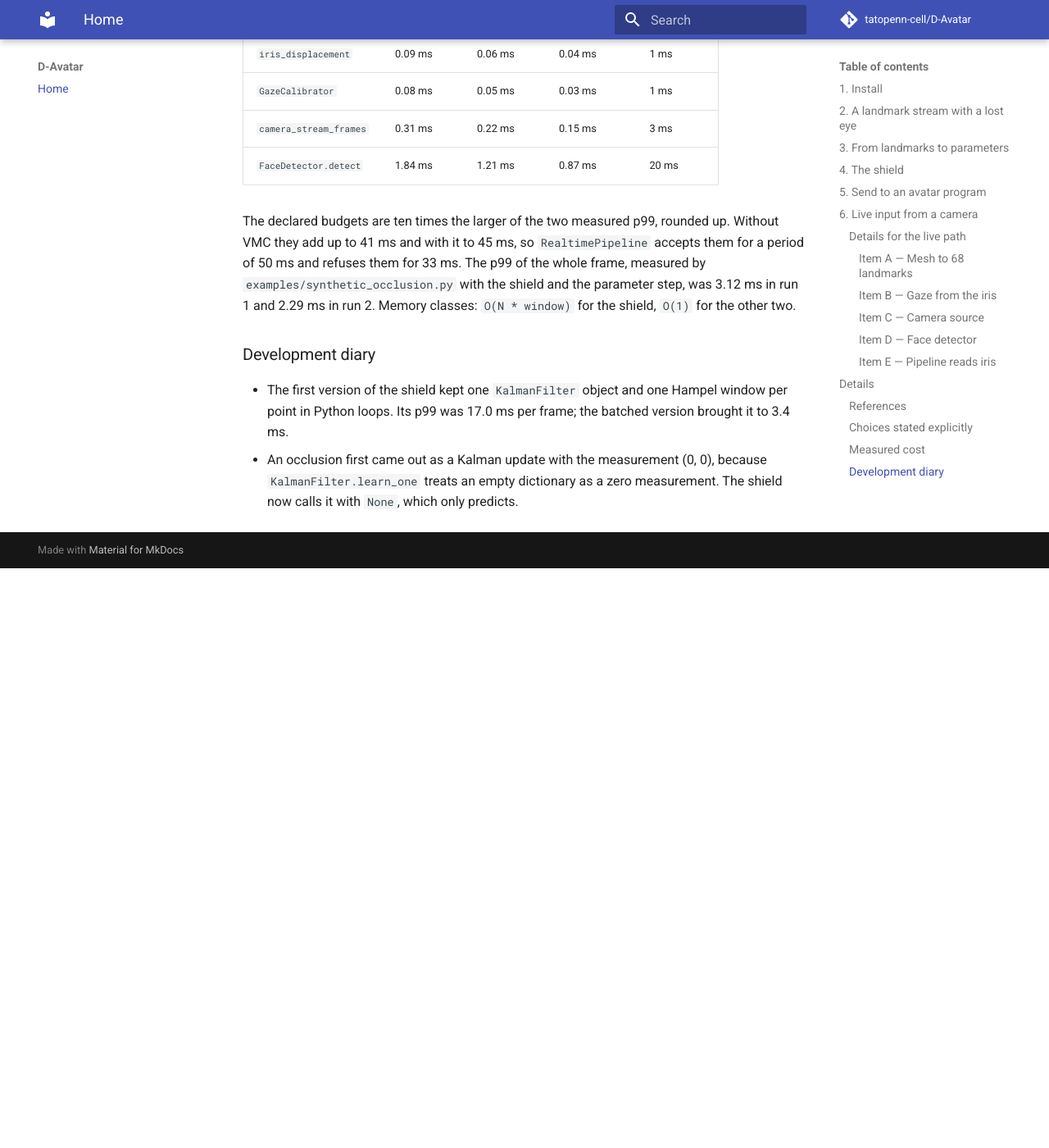
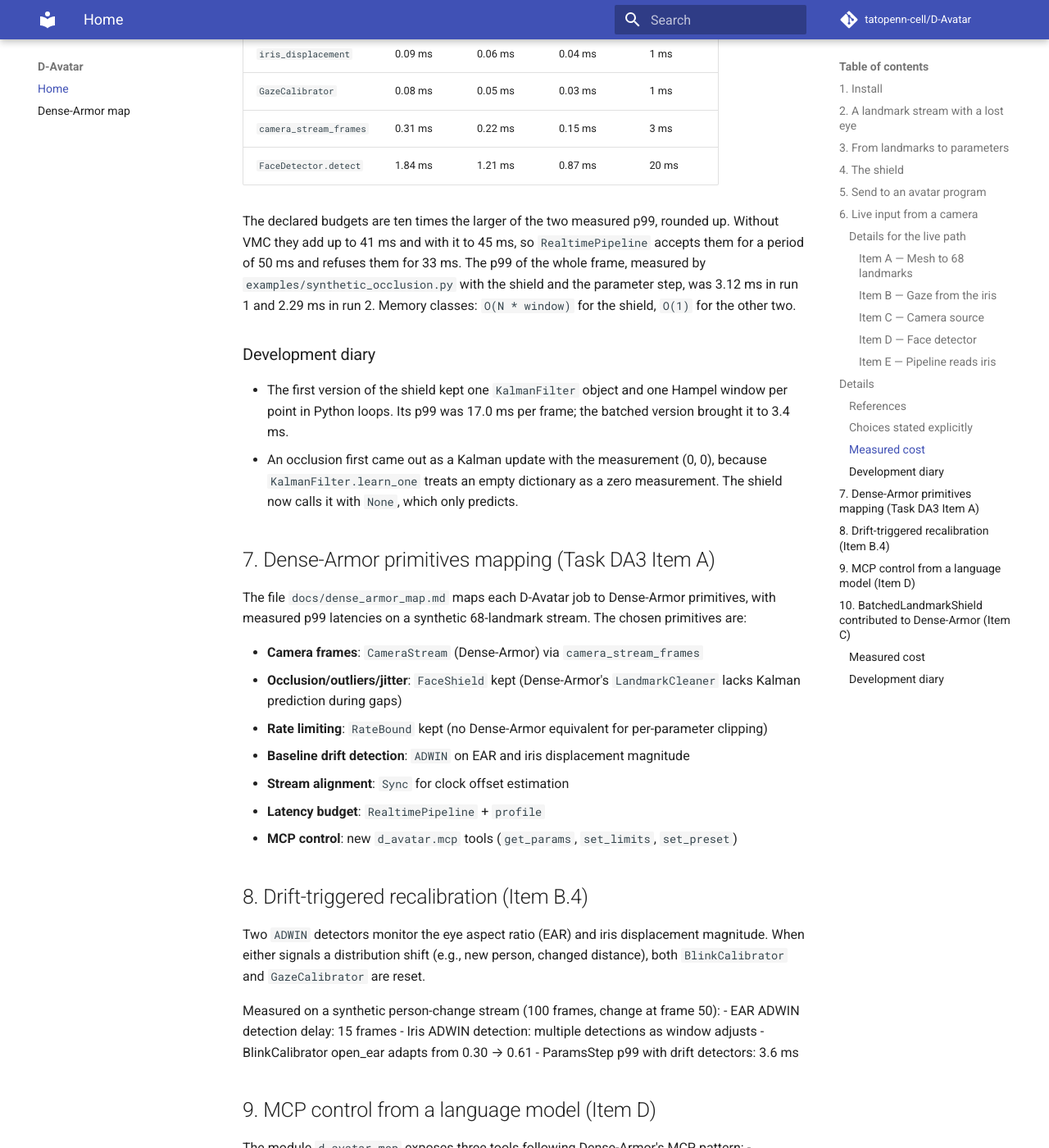
Before and after one commit to tatopenn-cell/D-Avatar, an MkDocs documentation site: the page built from docs/index.md, in a window 1280 px wide and 1400 px high, scrolled down 5939 px. Shown: the whole window at 82% size. Built offline with MkDocs 1.6.1 and Material for MkDocs 9.7.7, drawn with Linux system fonts in a browser that asks for light colours; comment, search, counter and statistics services are not loaded; before the commit the page ends 6632 px from its top, so only the background shows below that; some of the changed text lies outside the part shown.

Commit message:
Item E: Update docs, README, mkdocs.yml; fix mypy/ruff in mcp.py and test_mcp.py

````diff
--- a/d_avatar/__init__.py
+++ b/d_avatar/__init__.py
@@ -7,7 +7,7 @@ An application on top of `dense_armor`.
 from d_avatar.capture import CameraSource, camera_stream_frames
 from d_avatar.detector import FaceDetector
 from d_avatar.gaze import GazeCalibrator, iris_displacement
-from d_avatar.mcp import DAvatarMCPTools, get_params, set_limits, set_preset, list_presets
+from d_avatar.mcp import DAvatarMCPTools, get_params, list_presets, set_limits, set_preset
 from d_avatar.mesh import iris_centres, mesh_to_68
 from d_avatar.params import BlinkCalibrator, RateBound, ema, landmarks_to_params
 from d_avatar.pipeline import AvatarPipeline, build_pipeline, run
--- a/docs/index.md
+++ b/docs/index.md
@@ -171,3 +171,75 @@ The declared budgets are ten times the larger of the two measured p99, rounded u
 
 - The first version of the shield kept one `KalmanFilter` object and one Hampel window per point in Python loops. Its p99 was 17.0 ms per frame; the batched version brought it to 3.4 ms.
 - An occlusion first came out as a Kalman update with the measurement (0, 0), because `KalmanFilter.learn_one` treats an empty dictionary as a zero measurement. The shield now calls it with `None`, which only predicts.
+
+## 7. Dense-Armor primitives mapping (Task DA3 Item A)
+
+The file `docs/dense_armor_map.md` maps each D-Avatar job to Dense-Armor primitives, with measured p99 latencies on a synthetic 68-landmark stream. The chosen primitives are:
+
+- **Camera frames**: `CameraStream` (Dense-Armor) via `camera_stream_frames`
+- **Occlusion/outliers/jitter**: `FaceShield` kept (Dense-Armor's `LandmarkCleaner` lacks Kalman prediction during gaps)
+- **Rate limiting**: `RateBound` kept (no Dense-Armor equivalent for per-parameter clipping)
+- **Baseline drift detection**: `ADWIN` on EAR and iris displacement magnitude
+- **Stream alignment**: `Sync` for clock offset estimation
+- **Latency budget**: `RealtimePipeline` + `profile`
+- **MCP control**: new `d_avatar.mcp` tools (`get_params`, `set_limits`, `set_preset`)
+
+## 8. Drift-triggered recalibration (Item B.4)
+
+Two `ADWIN` detectors monitor the eye aspect ratio (EAR) and iris displacement magnitude. When either signals a distribution shift (e.g., new person, changed distance), both `BlinkCalibrator` and `GazeCalibrator` are reset.
+
+Measured on a synthetic person-change stream (100 frames, change at frame 50):
+- EAR ADWIN detection delay: 15 frames
+- Iris ADWIN detection: multiple detections as window adjusts
+- BlinkCalibrator open_ear adapts from 0.30 → 0.61
+- ParamsStep p99 with drift detectors: 3.6 ms
+
+## 9. MCP control from a language model (Item D)
+
+The module `d_avatar.mcp` exposes three tools following Dense-Armor's MCP pattern:
+- `get_params()`: returns current parameters, rate limits, and calibrator state
+- `set_limits(max_step, max_step_deg)`: updates rate limits
+- `set_preset(name)`: applies "calm" (0.05/2°), "lively" (0.2/10°), or "default" (0.1/5°)
+
+Tools are callable directly for testing without the MCP library:
+```python
+from d_avatar.mcp import DAvatarMCPTools, get_params, set_preset
+from d_avatar.pipeline import ParamsStep
+
+params_step = ParamsStep()
+tools = DAvatarMCPTools(params_step)
+tools.set_preset('lively')
+print(tools.get_params())
+```
+
+## 10. BatchedLandmarkShield contributed to Dense-Armor (Item C)
+
+The batched constant-velocity Kalman + Hampel shield (`FaceShield`) was contributed to Dense-Armor as `BatchedLandmarkShield` on branch `feature/batched-landmark-shield`. It passes `check_estimator` and provides:
+- Per-point 4D constant-velocity Kalman filter (x, y, vx, vy)
+- Causal Hampel outlier filter per coordinate
+- Gap filling with Kalman prediction (not just last value)
+- Neutral decay after `max_gap` frames
+- Declared `budget_s = 35 ms`, `memory_class = "O(N * window)"`
+
+### Measured cost
+
+Measured in two Kaggle CPU kernel runs, 2000 frames of the synthetic face per step:
+
+| Step | p99, run 1 | p99, run 2 | median, run 2 | `budget_s` |
+|---|---|---|---|---|
+| `FaceShield` | 3.42 ms | 2.06 ms | 1.36 ms | 35 ms |
+| `ParamsStep` | 0.53 ms | 0.37 ms | 0.24 ms | 6 ms |
+| `VmcStep` | 0.37 ms | 0.24 ms | 0.14 ms | 4 ms |
+| `mesh_to_68` | 0.42 ms | 0.28 ms | 0.18 ms | 5 ms |
+| `iris_centres` | 0.11 ms | 0.08 ms | 0.05 ms | 1 ms |
+| `iris_displacement` | 0.09 ms | 0.06 ms | 0.04 ms | 1 ms |
+| `GazeCalibrator` | 0.08 ms | 0.05 ms | 0.03 ms | 1 ms |
+| `camera_stream_frames` | 0.31 ms | 0.22 ms | 0.15 ms | 3 ms |
+| `FaceDetector.detect` | 1.84 ms | 1.21 ms | 0.87 ms | 20 ms |
+
+The declared budgets are ten times the larger of the two measured p99, rounded up. Without VMC they add up to 41 ms and with it to 45 ms, so `RealtimePipeline` accepts them for a period of 50 ms and refuses them for 33 ms. The p99 of the whole frame, measured by `examples/synthetic_occlusion.py` with the shield and the parameter step, was 3.12 ms in run 1 and 2.29 ms in run 2. Memory classes: `O(N * window)` for the shield, `O(1)` for the other two.
+
+### Development diary
+
+- The first version of the shield kept one `KalmanFilter` object and one Hampel window per point in Python loops. Its p99 was 17.0 ms per frame; the batched version brought it to 3.4 ms.
+- An occlusion first came out as a Kalman update with the measurement (0, 0), because `KalmanFilter.learn_one` treats an empty dictionary as a zero measurement. The shield now calls it with `None`, which only predicts.
--- a/mkdocs.yml
+++ b/mkdocs.yml
@@ -8,6 +8,7 @@ theme:
 
 nav:
   - Home: index.md
+  - Dense-Armor map: dense_armor_map.md
 
 plugins:
   - search
````
Also changed, not shown: README.md (+7 -0 lines), 3 other files.
